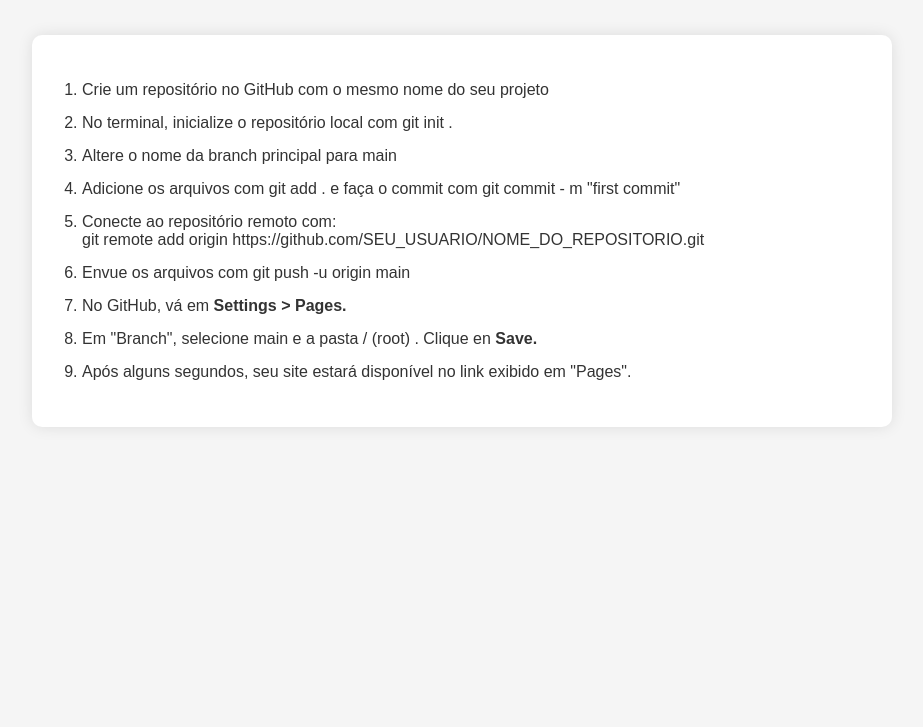
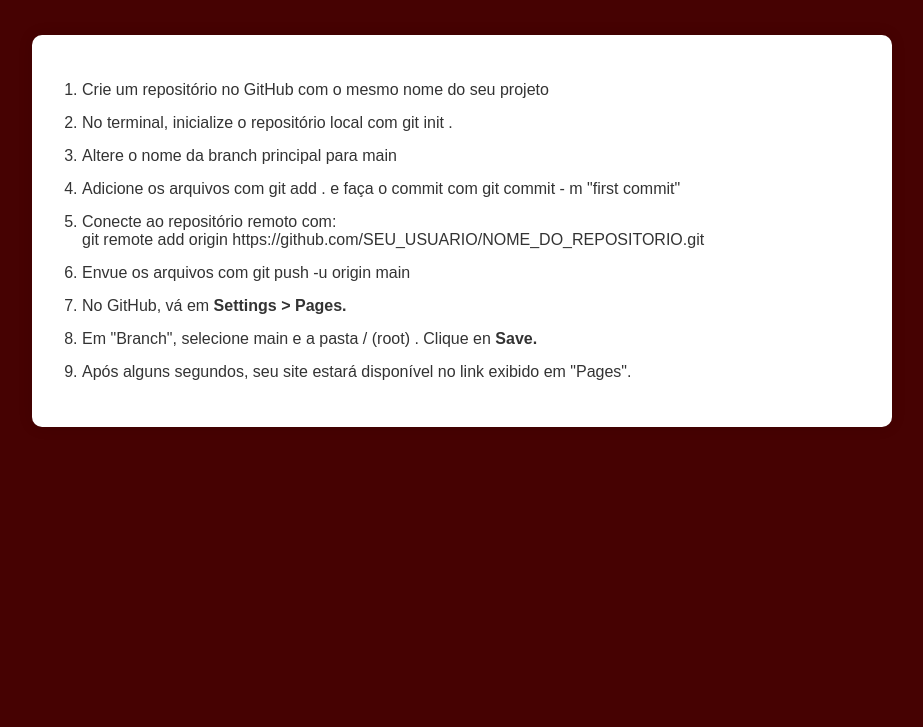
Before and after one commit to joohnyxxz/repositorio, a plain HTML site: page index.html in a window 1280 px wide. Shown: the part 73-800 px from the top of the page, without its empty margins (178-1101 px from the left). Drawn offline with Linux system fonts and the light colour scheme.

Commit message:
mudei a cor de fundo

```diff
--- a/style.css
+++ b/style.css
@@ -1,6 +1,6 @@
 body {
     font-family: Arial, sans-serif;
-    background-color: #f5f5f5;
+    background-color: #460202;
     color: #333;
     margin: 0;
     padding: 0;
```
